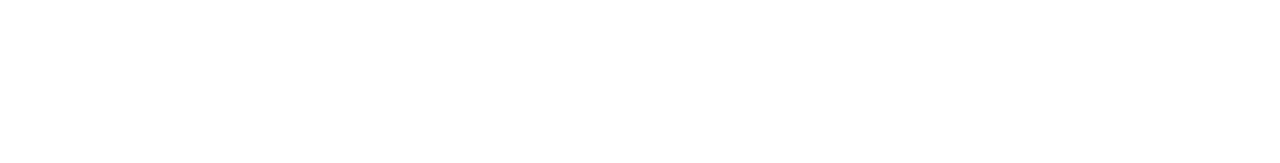
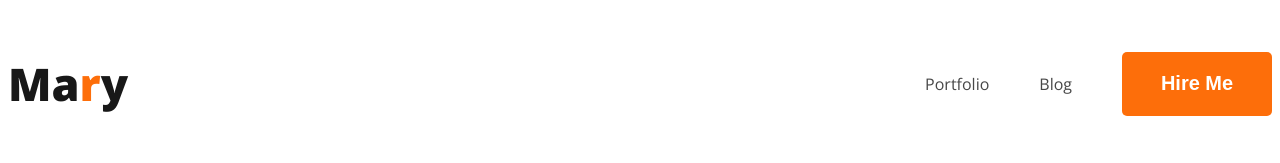
Before and after one commit to amrinkarim22/dev-portfolio, a plain HTML site: page index.html in a window 1280 px wide. Drawn offline with nearby package versions, Linux system fonts and the light colour scheme.

Commit message:
added nav

```diff
--- a/index.html
+++ b/index.html
@@ -4,16 +4,25 @@
     <meta charset="UTF-8">
     <meta name="viewport" content="width=device-width, initial-scale=1.0">
     <title>Developer Portfolio</title>
+    <link rel="stylesheet" href="styles/portfolio.css">
 </head>
 <body>
-   <header>
+    <header>
+        <nav>
+            <h3 class="nav-title">Ma<span class="text-orange">r</span>y</h3>
+            <ul>
+                <li><a href="">Portfolio</a></li>
+                <li><a href="">Blog</a></li>
+                <li><button class="primary-button">Hire Me</button></li>
+            </ul>
+
+        </nav>
+
+    </header>
+    <main></main>
+    <footer></footer>
 
 
-
-   </header>
-
-<main></main>
-<footer></footer>
 
 
 
--- /dev/null
+++ b/styles/portfolio.css
@@ -0,0 +1,54 @@
+@import url('https://fonts.googleapis.com/css2?family=Open+Sans:ital,wght@0,300..800;1,300..800&display=swap');
+
+/* common shared styles */
+
+body {
+    font-family: "Open Sans", sans-serif;
+
+}
+.text-orange{
+
+    color: #FD6E0A;
+}
+
+.primary-button{
+    padding: 15px 35px;
+    font-size: 20px;
+    font-weight: 700;
+    background-color: #FD6E0A;
+    border: 0;
+    color: white;
+    border-radius: 5px;
+    width: 150px;
+    height: 64px;
+
+}
+/* nav related styles */
+
+nav {
+    display: flex;
+    align-items: center;
+    justify-content: space-between;
+}
+
+.nav-title{
+    color: #181818;
+    font-size: 45px;
+    font-weight: 800;
+
+}
+
+nav > ul{
+    display: flex;
+    align-items: center;
+}
+
+nav li{
+    list-style: none;
+    margin-left: 50px;
+}
+
+nav a{
+    text-decoration: none;
+    color: #474747;
+}
```
